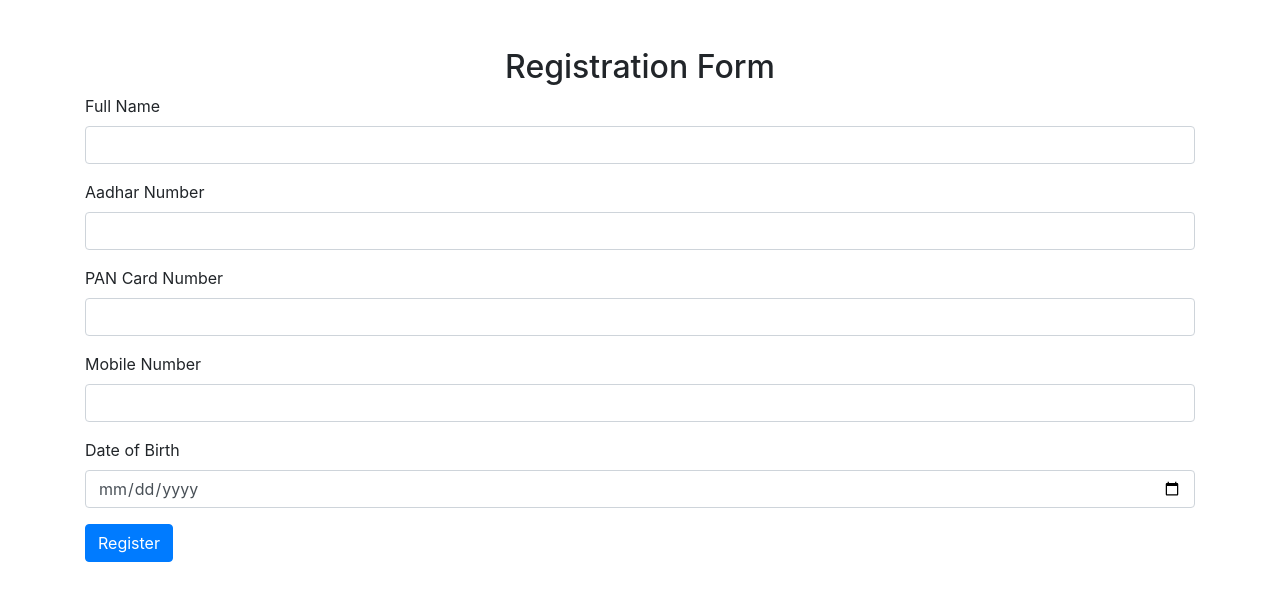
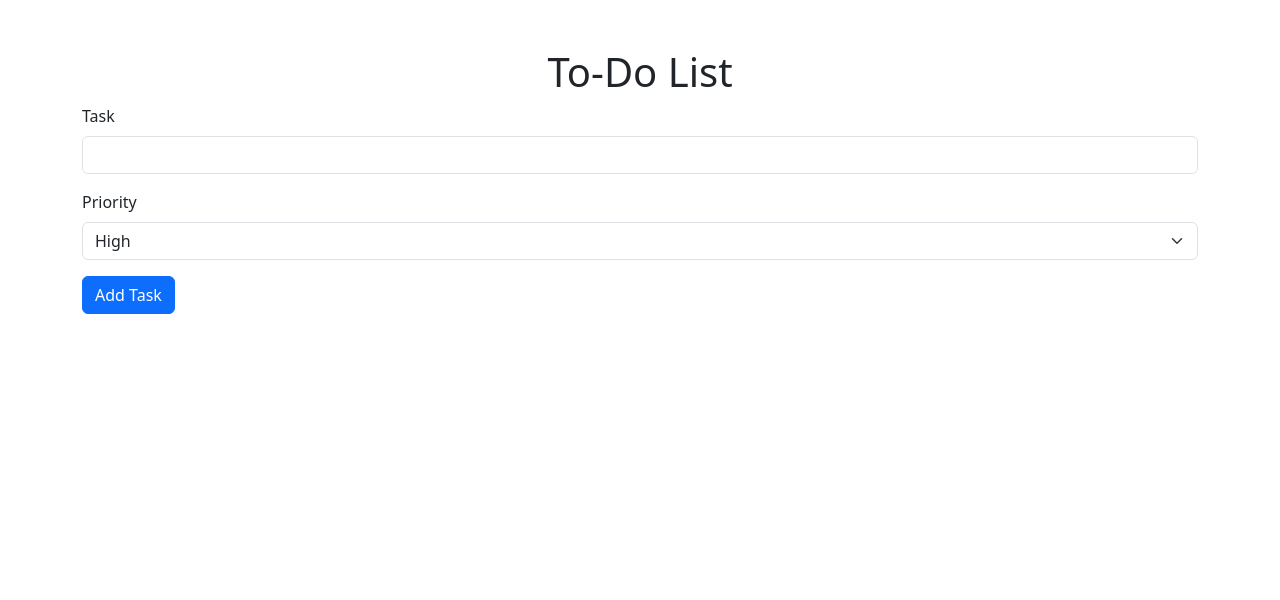
Before and after one commit to shreya2005-jpg/student.eng, a plain HTML site: page index.html in a window 1280 px wide. Drawn offline with nearby package versions, Linux system fonts and the light colour scheme.

Commit message:
Add files via upload
main2

```diff
--- a/index.html
+++ b/index.html
@@ -3,36 +3,34 @@
 <head>
     <meta charset="UTF-8">
     <meta name="viewport" content="width=device-width, initial-scale=1.0">
-    <title>Registration Form</title>
-    <link rel="stylesheet" href="https://maxcdn.bootstrapcdn.com/bootstrap/4.5.2/css/bootstrap.min.css">
+    <title>To-Do List</title>
+    <link href="https://cdn.jsdelivr.net/npm/bootstrap@5.3.0/dist/css/bootstrap.min.css" rel="stylesheet">
+    <style>
+        .high-priority { background-color: #ffdddd; }
+        .medium-priority { background-color: #ffffcc; }
+        .low-priority { background-color: #ddffdd; }
+    </style>
 </head>
 <body>
     <div class="container mt-5">
-        <h2 class="text-center">Registration Form</h2>
-        <form id="registrationForm">
-            <div class="form-group">
-                <label for="fullName">Full Name</label>
-                <input type="text" class="form-control" id="fullName" required>
+        <h1 class="text-center">To-Do List</h1>
+        <form id="todoForm" class="mb-3">
+            <div class="mb-3">
+                <label for="task" class="form-label">Task</label>
+                <input type="text" id="task" class="form-control" required>
             </div>
-            <div class="form-group">
-                <label for="aadharNumber">Aadhar Number</label>
-                <input type="text" class="form-control" id="aadharNumber" required>
+            <div class="mb-3">
+                <label for="priority" class="form-label">Priority</label>
+                <select id="priority" class="form-select" required>
+                    <option value="high">High</option>
+                    <option value="medium">Medium</option>
+                    <option value="low">Low</option>
+                </select>
             </div>
-            <div class="form-group">
-                <label for="panCard">PAN Card Number</label>
-                <input type="text" class="form-control" id="panCard" required>
-            </div>
-            <div class="form-group">
-                <label for="mobileNumber">Mobile Number</label>
-                <input type="text" class="form-control" id="mobileNumber" required>
-            </div>
-            <div class="form-group">
-                <label for="dob">Date of Birth</label>
-                <input type="date" class="form-control" id="dob" required>
-            </div>
-            <button type="submit" class="btn btn-primary">Register</button>
+            <button type="submit" class="btn btn-primary">Add Task</button>
         </form>
+        <ul id="todoList" class="list-group"></ul>
     </div>
-    <script src="validation.js"></script>
+    <script src="https://cdn.jsdelivr.net/npm/bootstrap@5.3.0/dist/js/bootstrap.bundle.min.js"></script>
 </body>
 </html>
```
